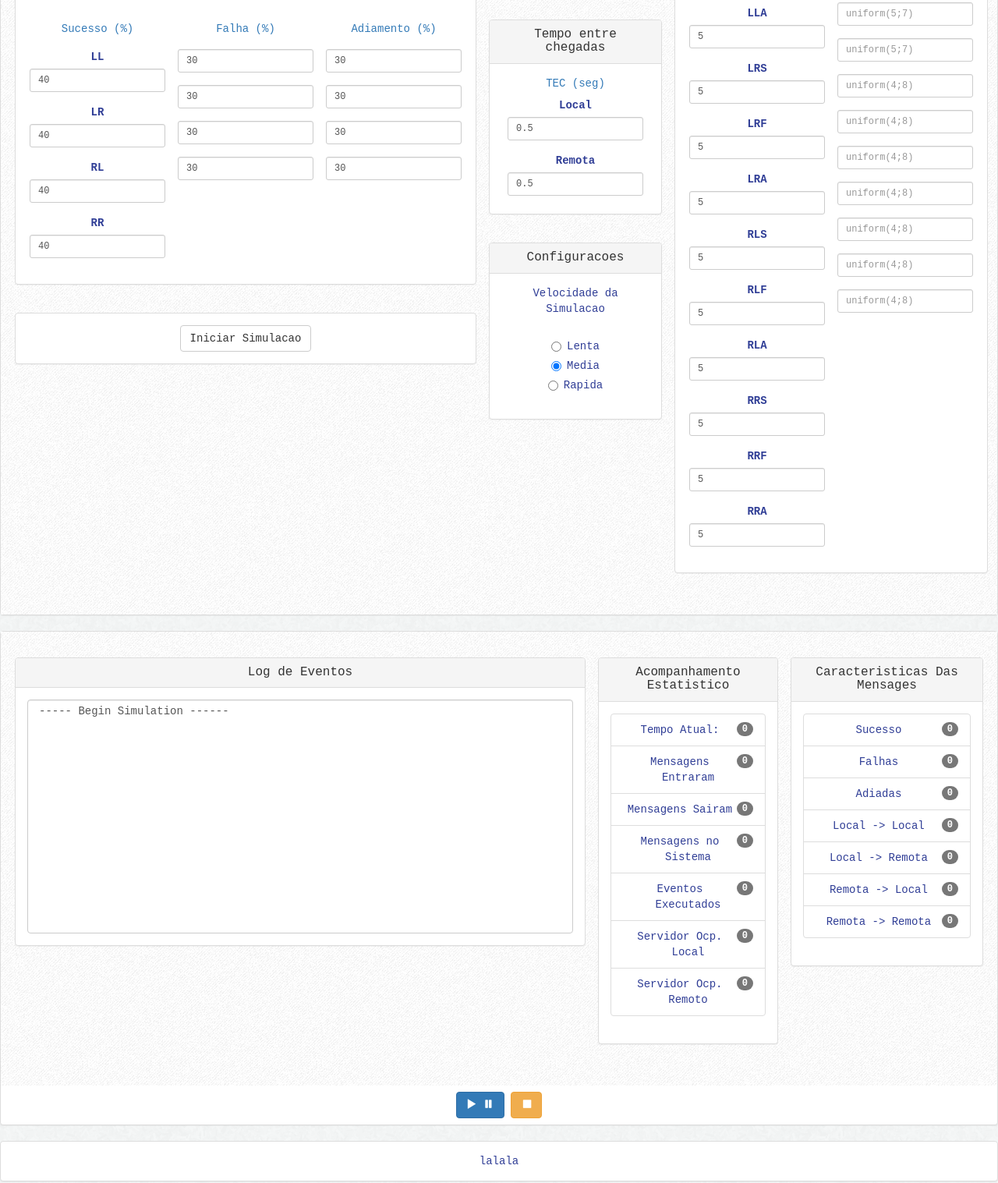
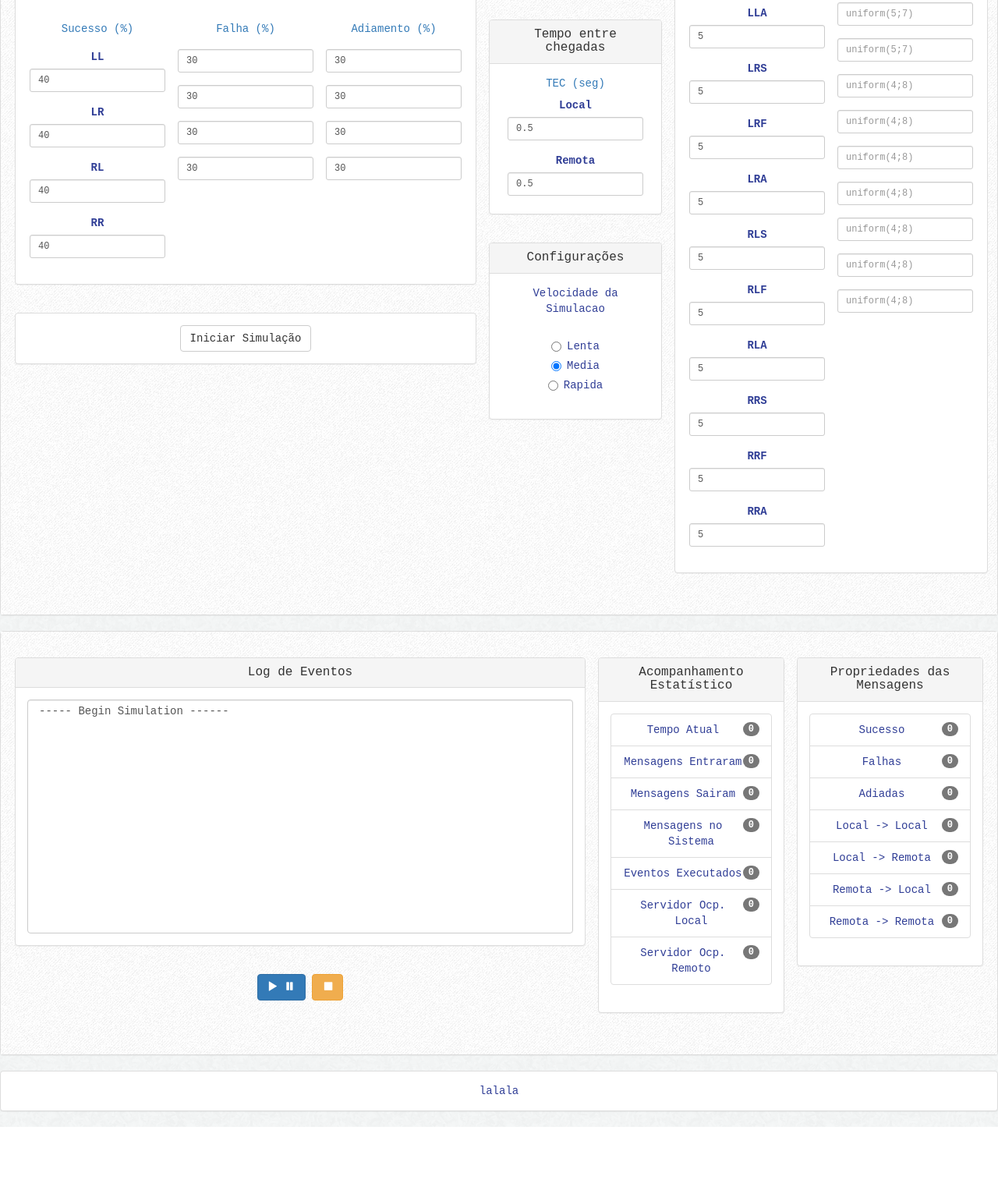
Before and after one commit to victorfeijo/smail, a website built with webpack: page public/index.html in a window 1280 px wide. Shown: the part 463-1980 px from the top of the page at 78% size. After the commit the page ends 1908 px from the top, so only its background shows below. Built offline with nearby package versions, Linux system fonts and the light colour scheme.

Commit message:
some fixes

```diff
--- a/app/Simulator.js
+++ b/app/Simulator.js
@@ -109,6 +109,7 @@ class Simulator {
     }
   }
 
+  // Creates one message, sorting the type, status and creating times based on then
   generateMessage() {
     const messageType = Sort.messageType(this.config.trafficVolumn)
     const messageStatus = Sort.messageStatus(this.config.sfaTaxs, messageType)
@@ -127,12 +128,14 @@ class Simulator {
     this.lastMessage = message
   }
 
+  // call when tap the stop/play button
   stop() {
     this.stopped = !this.stopped
 
     if (!this.stopped) { this.run () }
   }
 
+  // update simulation speed based on radio button checked
   updateSpeed() {
     const speed = $('input[name=optionsRadio]:checked').val()
     if (speed === 'slow') { this.speed = 1000 }
@@ -140,6 +143,7 @@ class Simulator {
     if (speed === 'fast') { this.speed = 10 }
   }
 
+  // create the initial message, init run simulation
   start() {
    const messageType = Sort.messageType(this.config.trafficVolumn)
    const messageStatus = Sort.messageStatus(this.config.sfaTaxs, messageType)
@@ -159,6 +163,7 @@ class Simulator {
    this.run()
   }
 
+  // recursive run method, takes the next event and run, update the view
   run() {
     if (this.eventQueue.isEmpty()) {
       this.finish()
--- a/public/index.html
+++ b/public/index.html
@@ -23,7 +23,7 @@
 
     <div>
       <div class="page-header">
-        <h1><span class="glyphicon glyphicon-envelope" aria-hidden="true"></span> Smail<p><small>Modelagem e simulacao de um servico de email.</small></p></h1>
+        <h1><span class="glyphicon glyphicon-envelope" aria-hidden="true"></span> Smail<p><small>Modelagem e simulação de um serviço de email.</small></p></h1>
       </div>
 
         <!-- Simulation Config Panel -->
@@ -34,7 +34,7 @@
               <div class="element">
                 <div class="panel panel-default">
                   <div class="panel-heading">
-                    <h3 class="panel-title">Volume de Trafego</h3>
+                    <h3 class="panel-title">Volume de Tráfego</h3>
                   </div>
                   <div class="panel-body">
                     <a> Volume em porcentagem (%) </a>
@@ -186,7 +186,7 @@
               <div class="element">
                 <div class="panel panel-default">
                   <div class="panel-body">
-                    <button class="btn btn-default" id='alert'>Iniciar Simulacao</button>
+                    <button class="btn btn-default" id='alert'>Iniciar Simulação</button>
                   </div>
                 </div>
               </div>
@@ -196,7 +196,7 @@
               <div class="element">
                 <div class="panel panel-default">
                   <div class="panel-heading">
-                    <h3 class="panel-title">Centro de Servico</h3>
+                    <h3 class="panel-title">Centro de Serviço</h3>
                   </div>
                   <div class="panel-body">
                     <a> Quantidade de Servidores </a>
@@ -248,7 +248,7 @@
               <div class="element">
                 <div class="panel panel-default">
                   <div class="panel-heading">
-                    <h3 class="panel-title">Configuracoes</h3>
+                    <h3 class="panel-title">Configurações</h3>
                   </div>
                   <div class="panel-body">
                     <p> Velocidade da Simulacao </p>
@@ -281,7 +281,7 @@
               <div class="element">
                 <div class="panel panel-default">
                   <div class="panel-heading">
-                    <h3 class="panel-title">Tempo de Servico (TS)</h3>
+                    <h3 class="panel-title">Tempo de Serviço (TS)</h3>
                   </div>
                   <div class="panel-body">
                     <div class="row">
@@ -505,18 +505,28 @@
                   </div>
                 </div>
               </div>
+              <div class="element">
+                <!-- Standard button -->
+                <button type="button" class="btn btn-primary" id="pause">
+                  <span class="glyphicon glyphicon-play" aria-hidden="true"></span>
+                  <span class="glyphicon glyphicon-pause" aria-hidden="true"></span>
+                </button>
+                <button type="button" class="btn btn-warning" id="stop">
+                  <span class="glyphicon glyphicon-stop" aria-hidden="true"></span>
+                </button>
+              </div>
             </div>
             <div class="column">
               <div class="element">
                 <div class="panel panel-default">
                   <div class="panel-heading">
-                    <h3 class="panel-title"> Acompanhamento Estatistico </h3>
+                    <h3 class="panel-title"> Acompanhamento Estatístico </h3>
                   </div>
                   <div class="panel-body">
                     <ul class="list-group">
                       <li class="list-group-item">
                       <span class="badge" id="currentTime">0</span>
-                      Tempo Atual:
+                      Tempo Atual
                       </li>
                       <li class="list-group-item">
                       <span class="badge" id="inMessages">0</span>
@@ -551,7 +561,7 @@
               <div class="element">
                 <div class="panel panel-default">
                   <div class="panel-heading">
-                    <h3 class="panel-title">Caracteristicas Das Mensages</h3>
+                    <h3 class="panel-title">Propriedades das Mensagens</h3>
                   </div>
                   <div class="panel-body">
                     <ul class="list-group">
@@ -590,16 +600,6 @@
             </div>
           </div>
         </div>
-        <div class="element">
-          <!-- Standard button -->
-          <button type="button" class="btn btn-primary" id="pause">
-            <span class="glyphicon glyphicon-play" aria-hidden="true"></span>
-            <span class="glyphicon glyphicon-pause" aria-hidden="true"></span>
-          </button>
-          <button type="button" class="btn btn-warning" id="stop">
-            <span class="glyphicon glyphicon-stop" aria-hidden="true"></span>
-          </button>
-        </div>
       </div>
       <!-- End Simulation Panel -->
 
```
Also changed, not shown: public/bundle.js (+15 -0 lines), 1 other file.
